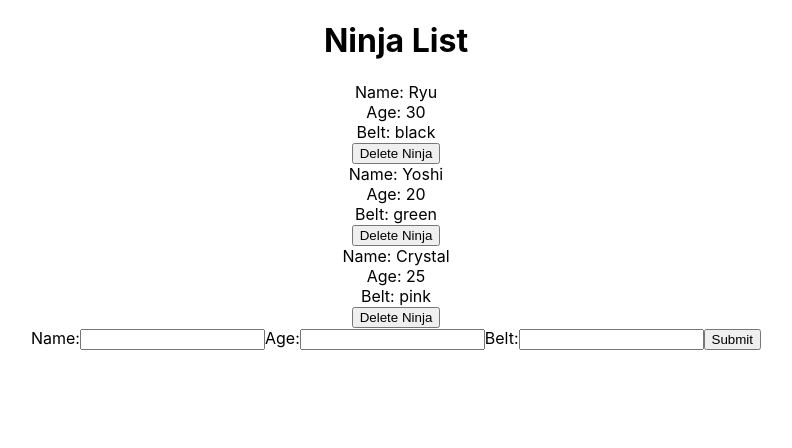
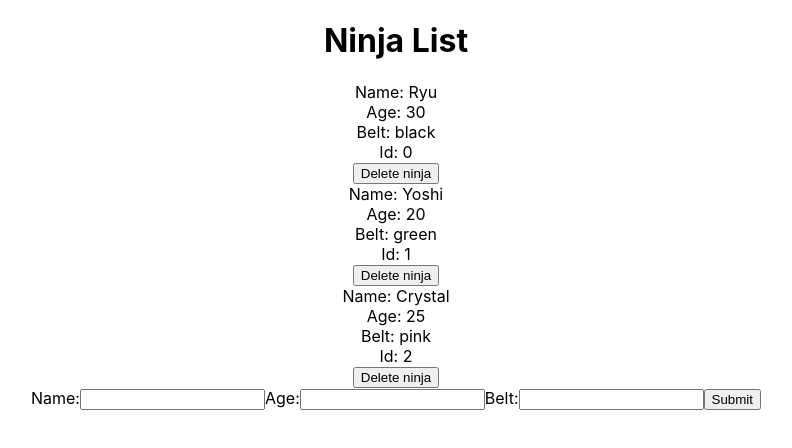
Before and after one commit to joshcasteel/React-Redux, a React (Create React App) app: page / in a window 1280 px wide. Shown: the top 448 px of the page, without its empty margins (244-1036 px from the left). Built offline with nearby package versions, Linux system fonts and the light colour scheme.

Commit message:
added delete button and functionality

```diff
--- a/src/App.js
+++ b/src/App.js
@@ -17,7 +17,12 @@ class App extends Component {
       ninjas: ninjas
     });
   };
-  deleteNinja = id => {};
+  deleteNinja = name => {
+    let ninjas = this.state.ninjas.filter(ninja => {
+      return ninja.name !== name;
+    });
+    console.log(ninjas);
+  };
   render() {
     return (
       <div className="App">
--- a/src/ninja.js
+++ b/src/ninja.js
@@ -2,13 +2,19 @@ import React from "react";
 
 const Ninjas = ({ ninjas, deleteNinja }) => {
   const ninjaList = ninjas.map((ninja, i) => {
-    console.log(i);
     return (
       <div className="ninja" key={i}>
         <div>Name: {ninja.name}</div>
         <div>Age: {ninja.age}</div>
         <div>Belt: {ninja.belt}</div>
-        <button>Delete Ninja</button>
+        <div>Id: {i}</div>
+        <button
+          onClick={() => {
+            deleteNinja(ninja.name);
+          }}
+        >
+          Delete ninja
+        </button>
       </div>
     );
   });
```
